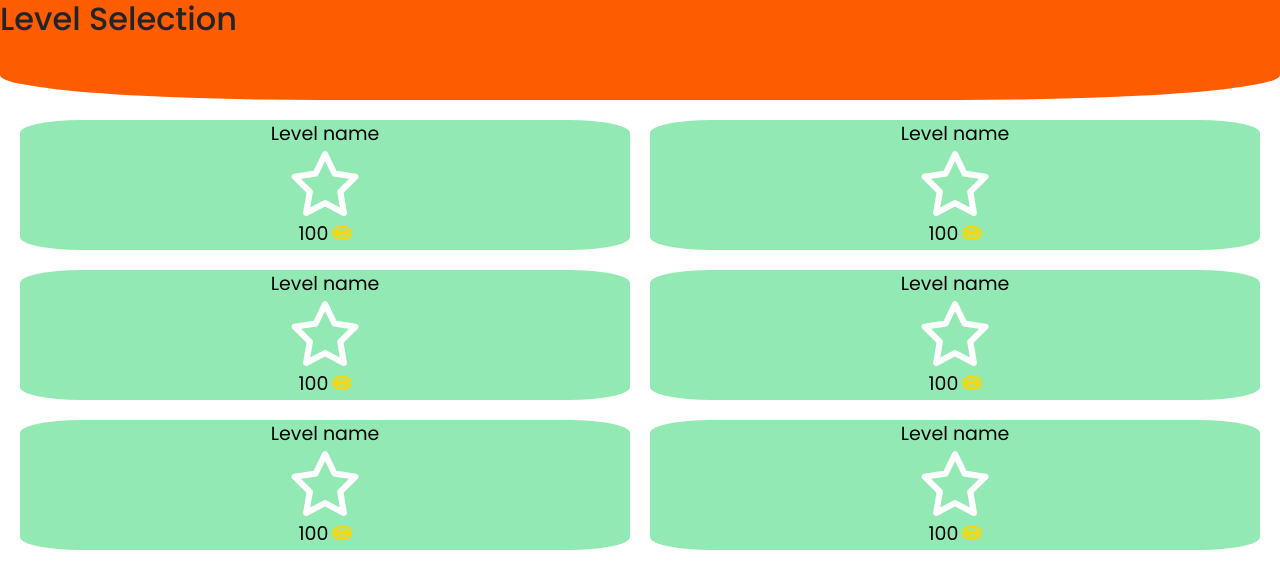
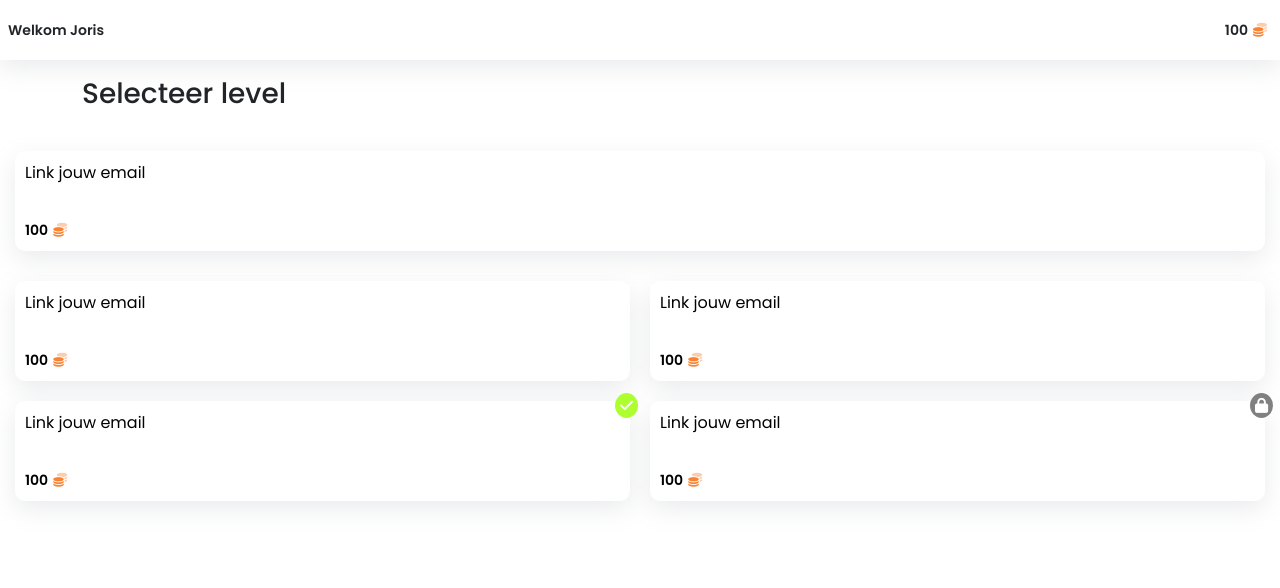
Before and after one commit to Joris63/WijkBeweegKaart, a React (Create React App) app in the folder WebApp/: page /levels in a window 1280 px wide. Shown: the top 588 px of the page. Built offline with nearby package versions, Linux system fonts and the light colour scheme.

Commit message:
new design

```diff
--- a/WebApp/src/components/level-selection/LevelButton.js
+++ b/WebApp/src/components/level-selection/LevelButton.js
@@ -1,13 +1,13 @@
-const LevelButton = () => {
+const LevelButton = ({ small = false, locked = false, complete = false }) => {
   return (
-    <button className="level_button">
-      <div className="level_name">Level name</div>
-      <i class="fa-regular fa-star level_status"></i>
-      <div className="level_reward_cointainer">
-        <div className="element">100</div>
-        <div className="level_reward_icon element">
-          <i class="fa-regular fa-coin"></i>
-        </div>
+    <button className={`level_button ${small ? "small" : ""}`}>
+      {(locked && <i class="fa-solid fa-lock locked_circle"></i>) ||
+        (complete && <i class="fa-solid fa-check complete_circle"></i>)}
+
+      <div>Link jouw email</div>
+      <div className="header_coins">
+        100
+        <i class="fa-duotone fa-coins"></i>
       </div>
     </button>
   );
--- a/WebApp/src/components/level-selection/LevelSelector.js
+++ b/WebApp/src/components/level-selection/LevelSelector.js
@@ -3,13 +3,15 @@ import LevelButton from "./LevelButton";
 const LevelSelector = () => {
   return (
     <div>
-      <div className="grid-container">
+      <div className="level_container">
+        <LevelButton />
+      </div>
+
+      <div className="level_container_small">
         <LevelButton />
         <LevelButton />
-        <LevelButton />
-        <LevelButton />
-        <LevelButton />
-        <LevelButton />
+        <LevelButton complete />
+        <LevelButton locked />
       </div>
     </div>
   );
--- a/WebApp/src/pages/LevelSelectPage.js
+++ b/WebApp/src/pages/LevelSelectPage.js
@@ -3,8 +3,15 @@ import LevelSelector from "../components/level-selection/LevelSelector";
 const LevelSelectPage = () => {
   return (
     <div>
-      <div className="top-bar">
-        <h2 className="center">Level Selection</h2>
+      <div className="header">
+        <div className="header_item">Welkom Joris</div>
+        <div className="header_coins">
+          100
+          <i class="fa-duotone fa-coins"></i>
+        </div>
+      </div>
+      <div className="container">
+        <h3>Selecteer level</h3>
       </div>
       <LevelSelector />
     </div>
--- a/WebApp/src/styles/level-select.scss
+++ b/WebApp/src/styles/level-select.scss
@@ -1,16 +1,50 @@
-.center{
-    text-align: lef;
+.header {
+  box-shadow: rgba(149, 157, 165, 0.2) 0px 8px 24px;
+  height: 60px;
+  padding: 8px;
+  display: flex;
+  align-items: center;
+  justify-content: space-between;
 }
 
-.top-bar{
-    background-color: #fe5c01;
-    height: 100px;
-    border-bottom-left-radius: 25%;
-    border-bottom-right-radius: 25%;
-
+.container {
+  height: 60px;
+  margin: 8px;
+  padding: 8px;
+  display: flex;
+  align-items: center;
+  justify-content: space-between;
 }
 
-.grid-container{
+.level_container {
+  display: grid;
+  grid-template-columns: auto;
+  padding: 15px;
+}
+
+.level_container_small {
+  display: grid;
+  grid-template-columns: auto auto;
+  row-gap: 20px;
+  column-gap: 20px;
+  padding: 15px;
+}
+
+.header_item {
+  font-size: 14px;
+  font-weight: 600;
+}
+
+.header_coins {
+  font-size: 14px;
+  font-weight: 600;
+  & i {
+    margin: 0 5px;
+    color: hsl(24, 95%, 59%);
+  }
+}
+
+.grid-container {
   display: grid;
   grid-template-columns: auto auto;
   margin: 20px;
@@ -18,39 +52,51 @@
   column-gap: 20px;
 }
 
-.finished{
-    background-color: gray;
+.level_button {
+  box-shadow: rgba(149, 157, 165, 0.2) 0px 8px 24px;
+  background-color: white;
+  border: none;
+  border-radius: 10px;
+  height: 100px;
+  width: 100%;
+  font-weight: 400;
+  font-size: 16px;
+  color: #000;
+  display: flex;
+  flex-direction: column;
+  justify-content: space-between;
+  position: relative;
+  padding: 10px;
 }
 
-.locked{
-    background-color: orange;
-}
-
-.unlocked{
-    background-color: green;
-}
-
-.level_button{
+.level_button_small {
   background-color: #92e9b3;
   border: none;
   border-radius: 10%;
-    width: 100%;
+  width: 100;
   font-weight: 400;
   font-size: 19px;
   color: #000;
 }
 
-.level_status{
+.locked_circle {
+  background-color: gray;
+  font-size: 15px;
   color: white;
-    font-size: 65px;
-    margin: 2px;
+  position: absolute;
+  padding: 5px;
+  right: -8px;
+  top: -8px;
+  border-radius: 50%;
 }
 
-.level_reward_icon{
-    color: gold;
+.complete_circle {
+  background-color: greenyellow;
+  font-size: 15px;
+  color: white;
+  position: absolute;
+  padding: 5px;
+  right: -8px;
+  top: -8px;
+  border-radius: 50%;
 }
-
-.element{
-    display: inline-block;
-    margin: 2px;
-}
```
Lines whose indentation alone changed are shown as unchanged.
